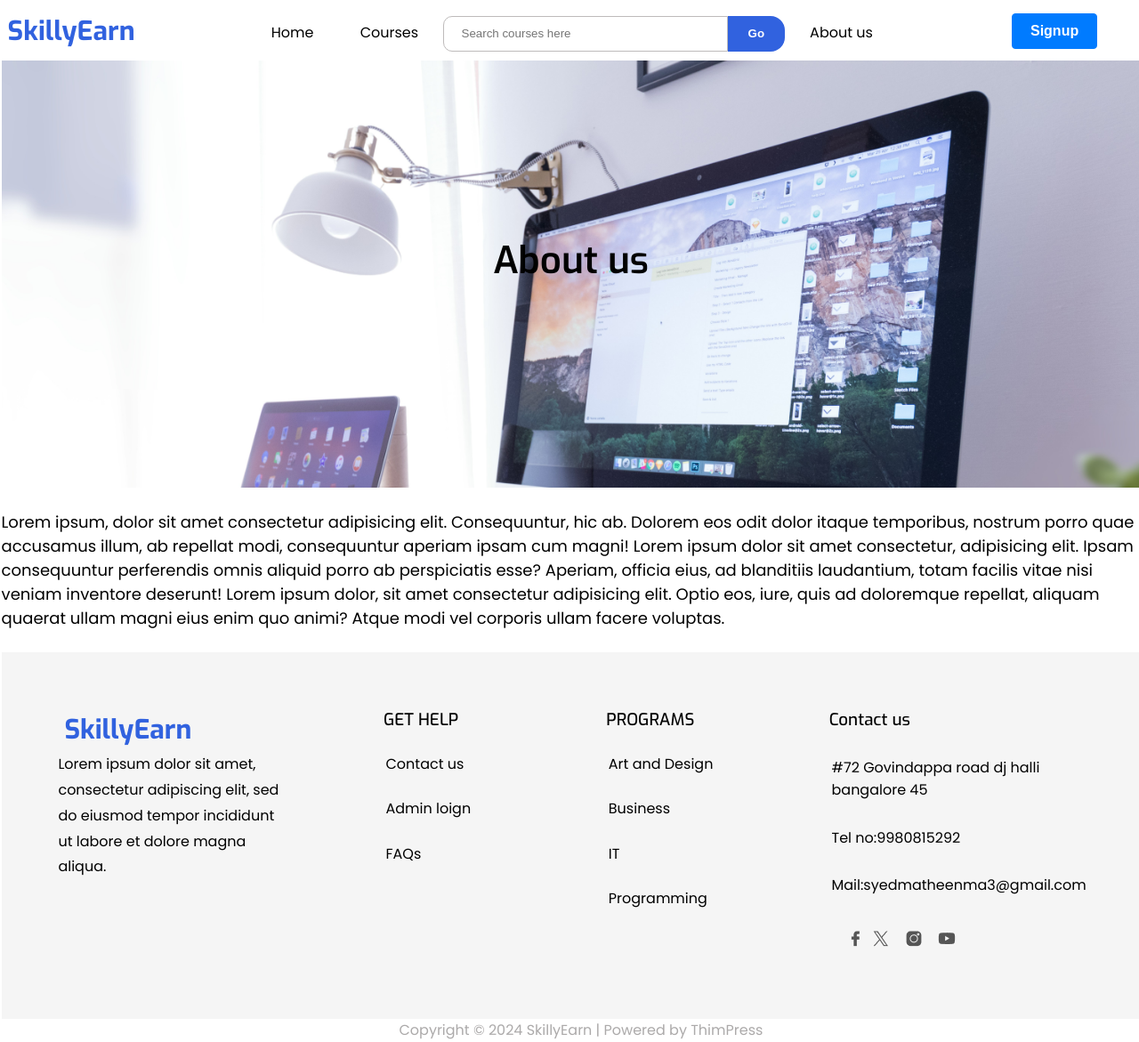
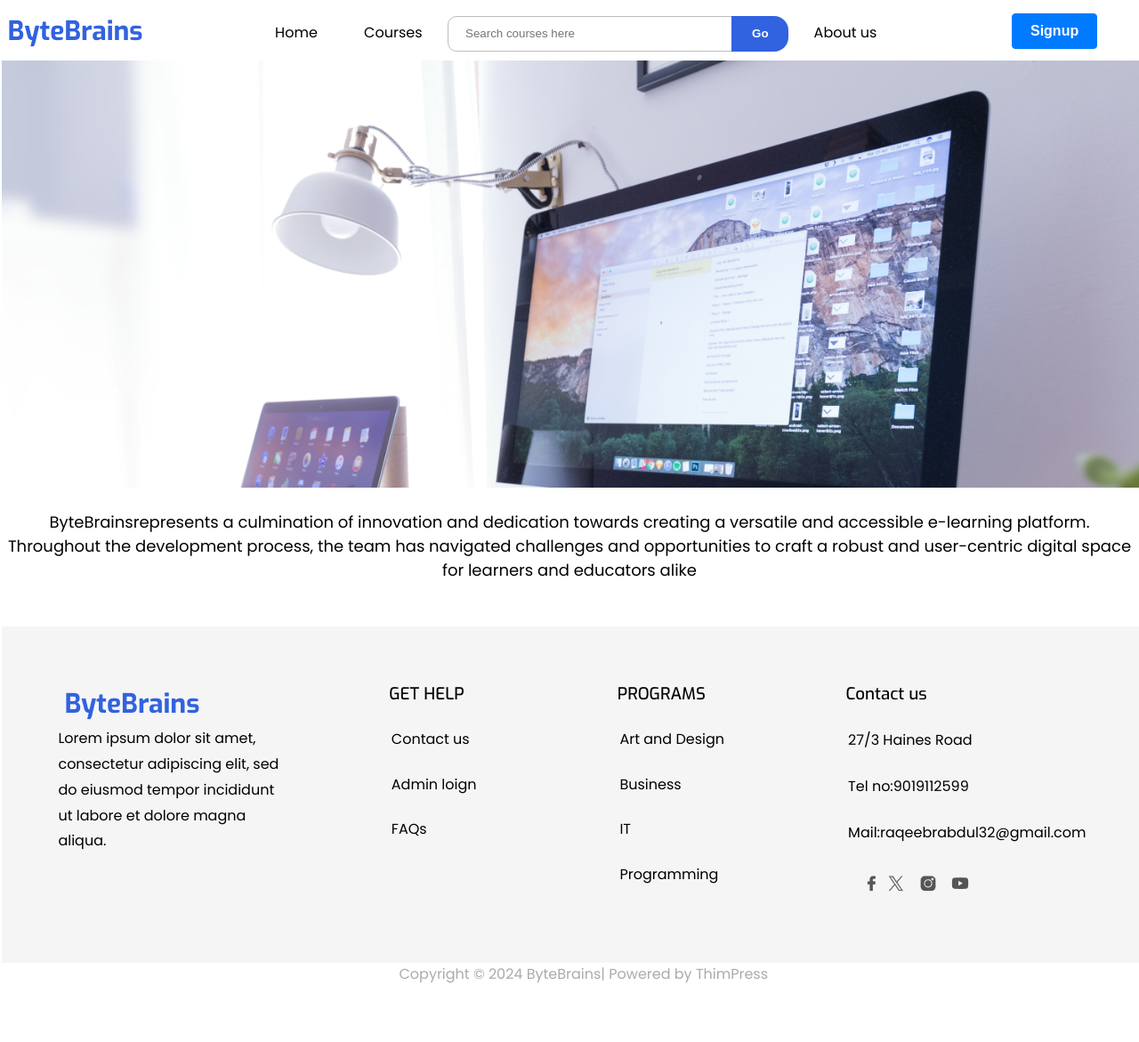
Before and after one commit to raqeeb32/ByteBrains, a PHP site: page /about.php in a window 1280 px wide. Shown: the whole page at 89% size. After the commit the page ends 1105 px from the top, so only its background shows below. Run offline with PHP 8.4, Linux system fonts and the light colour scheme; data comes from the database, SQL or seed files in the repository; some libraries are stand-ins or nearby versions.

Commit message:
Updated all files to the latest version

```diff
--- a/about.php
+++ b/about.php
@@ -16,10 +16,13 @@
 </head>
     <?php include_once("inc/header.php"); ?>
     <div class="about-banner">
-        <h1 class="about_heading">About us</h1>
+        <h1 class="about_heading"></h1>
     </div>
     <br>
-    <span class="about-content">Lorem ipsum, dolor sit amet consectetur adipisicing elit. Consequuntur, hic ab. Dolorem eos odit dolor itaque temporibus, nostrum porro quae accusamus illum, ab repellat modi, consequuntur aperiam ipsam cum magni! Lorem ipsum dolor sit amet consectetur, adipisicing elit. Ipsam consequuntur perferendis omnis aliquid porro ab perspiciatis esse? Aperiam, officia eius, ad blanditiis laudantium, totam facilis vitae nisi veniam inventore deserunt! Lorem ipsum dolor, sit amet consectetur adipisicing elit. Optio eos, iure, quis ad doloremque repellat, aliquam quaerat ullam magni eius enim quo animi? Atque modi vel corporis ullam facere voluptas.</span>
+    <span class="about-content" style="display: block; text-align: center;">ByteBrainsrepresents a culmination of innovation and dedication towards creating a
+versatile and accessible e-learning platform. Throughout the development process, the
+team has navigated challenges and opportunities to craft a robust and user-centric
+digital space for learners and educators alike</span>
 
     <br><br>
     <?php include_once("inc/footer.php");?>
--- a/admin/inc/bodyLeft.php
+++ b/admin/inc/bodyLeft.php
@@ -17,7 +17,7 @@
     </ul>
     <h3><i class="fa-solid fa-money-check"></i>Report</h3>
     <ul>
-        <li><a href="index.php?sellreport">Sell reports</a></li>
+        <li><a href="index.php?sellreport">Course Sale reports</a></li>
         <!-- <li><a href="">Complete payments</a></li>
         <li><a href="">Search payment</a></li> -->
     </ul>
--- a/admin/inc/header.php
+++ b/admin/inc/header.php
@@ -3,7 +3,7 @@
 ?>
 <div id="header">
     <div id="logo">
-        <a href="index.php">SkillyEarn</a>
+        <a href="index.php">ByteBrains</a>
     </div>
     <div id="title">
        <h2>Admin Pannel</h2>
--- a/admin/sellreport.php
+++ b/admin/sellreport.php
@@ -29,7 +29,7 @@ include_once("inc/db_con.php");
     }
 </style>
 <div class="bodyRight">
-    <h3>Sell report</h3>
+    <h3>Course Sale report</h3>
 <div class="sellreport">
     <form action="#" method="post">
         <div class="dates">
--- a/courses.php
+++ b/courses.php
@@ -29,7 +29,7 @@
             </div>
             <div class="courseDesc">
                 <div class="aboutCourse">
-                    <p>by Matheen</p>
+                    <p>by Raqeeb</p>
                     <h4>'.$row["course_name"].'</h4>
                 </div>
                 <div class="courseDuration">
--- a/inc/footer.php
+++ b/inc/footer.php
@@ -1,7 +1,7 @@
 
   <div class="footer">
     <div class="skillyF">
-        <p><a class="logo">SkillyEarn</a></p>
+        <p><a class="logo">ByteBrains</a></p>
         <span>Lorem ipsum dolor sit amet, consectetur adipiscing elit, sed do eiusmod tempor incididunt ut labore et dolore magna aliqua.</span>
     </div>
     <div class="gethelpF">
@@ -24,16 +24,16 @@
     <div class="contactF">
     <h3>Contact us</h3>
         <ul class="listF addr">
-            <li>#72 Govindappa road dj halli bangalore 45</li>
-            <li>Tel no:9980815292</li>
-            <li>Mail:syedmatheenma3@gmail.com</li>
+            <li>27/3 Haines Road</li>
+            <li>Tel no:9019112599</li>
+            <li>Mail:raqeebrabdul32@gmail.com</li>
             <li><a href="#"></a><img src="images/fb.png" alt="facebook icon"><a href="#"><img src="images/telegram.png" alt="telegram icon"></a><a href="#"><img src="images/insta.png" alt="insta icon"></a><a href="#"><img src="images/yt.png" alt="yt icon"></a></li>
         </ul>
     </div>
 
 </div>
 <div class="copyrightF">
-        <span>Copyright © 2024 SkillyEarn | Powered by ThimPress</span>
+        <span>Copyright © 2024 ByteBrains| Powered by ThimPress</span>
     </div>
     <?php "<script src='js/jquery.min.js'></script>
   <script src='js/ajaxrequest.js'></script>" ?>
--- a/inc/header.php
+++ b/inc/header.php
@@ -1,6 +1,6 @@
 <?php include("inc/function.php");?>
   <header>
-    <a href="#" class="logo">SkillyEarn</a>
+    <a href="#" class="logo">ByteBrains</a>
 
     <nav>
       <ul class="nav-links">
--- a/inc/top_courses.php
+++ b/inc/top_courses.php
@@ -26,7 +26,7 @@
             </div>
             <div class="courseDesc">
                 <div class="aboutCourse">
-                    <p>by Matheen</p>
+                    <p>by Raqeeb</p>
                     <h4>'.$row["course_name"].'</h4>
                 </div>
                 <div class="courseDuration">
--- a/index.php
+++ b/index.php
@@ -12,7 +12,7 @@
     <link rel="preconnect" href="https://fonts.googleapis.com">
     <link rel="preconnect" href="https://fonts.gstatic.com" crossorigin>
     <link href="https://fonts.googleapis.com/css2?family=Poppins&display=swap" rel="stylesheet">
-    <title>SkillyEarn | Home</title>
+    <title>ByteBrains| Home</title>
 </head>
 <body>
    <?php
```
Also changed, not shown: admin/inc/instIMG/Screenshot 2025-05-06 175017.png (added), admin/inc/instIMG/WhatsApp Image 2024-06-10 at 11.27.52 AM.jpeg (deleted), instructor/images/courseimg/Screenshot 2025-03-19 152244.png (added), instructor/images/courseimg/finch.jpg (added), skillyearndb.sql (renamed from skillyearndb (2).sql).
